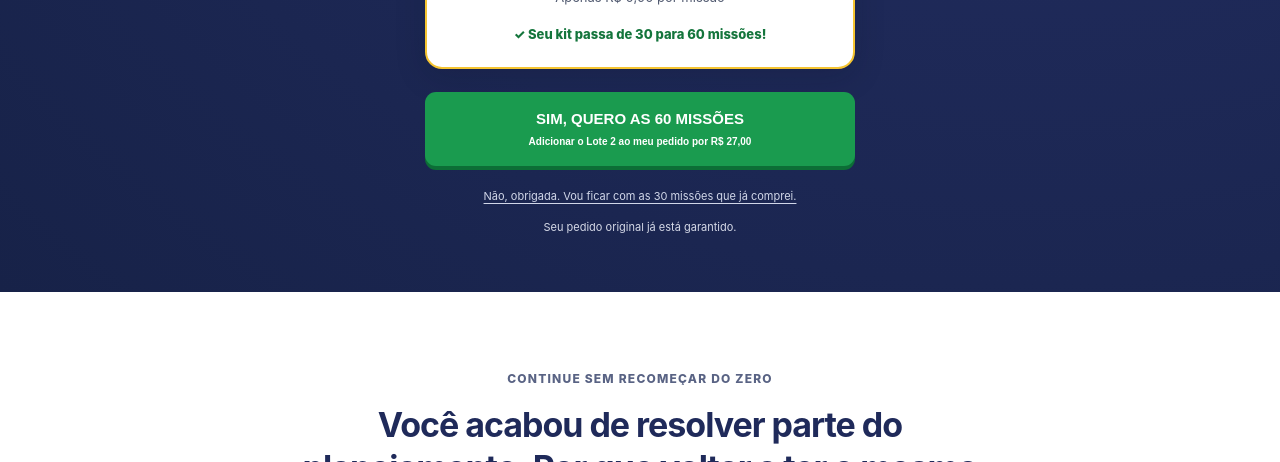
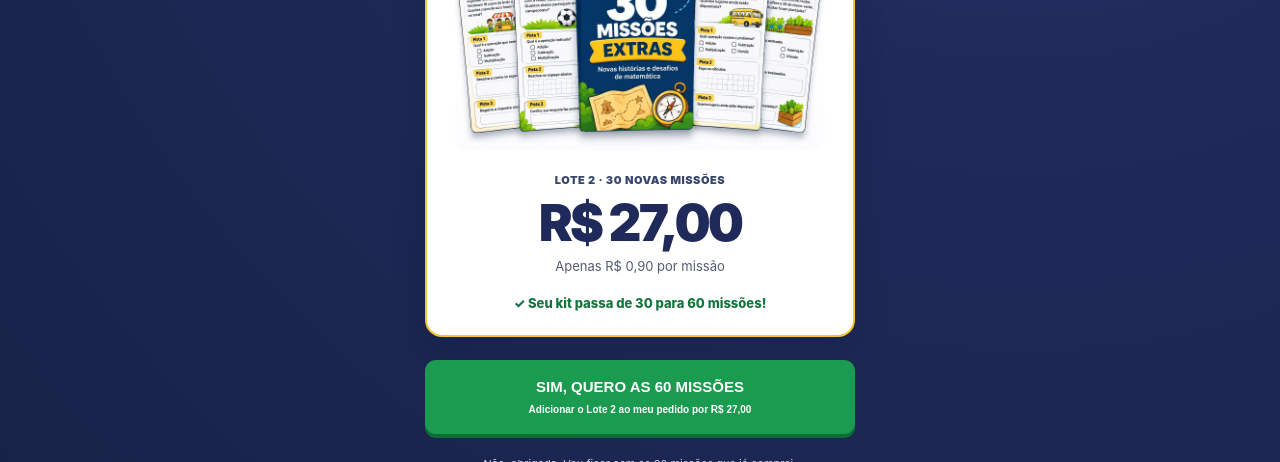
Before and after one commit to israelviitor/matematica-em-missao, a website: page upsell/index.html in a window 1280 px wide. Shown: the part 638-1100 px from the top of the page. Drawn offline with Linux system fonts and the light colour scheme.

Commit message:
Adicionar mockup WebP ao card de preço do upsell

```diff
--- a/upsell/index.html
+++ b/upsell/index.html
@@ -65,6 +65,10 @@
 @media(max-width:630px){.top{font-size:16px;padding:14px 13px}.two-part-headline{font-size:clamp(23px,6.3vw,33px)!important;line-height:1.2!important}.two-part-headline .headline-yellow{margin-top:5px}}
 @media(max-width:350px){.two-part-headline{font-size:22px!important}}
 
+
+/* Mockup em WebP no interior do card da oferta */
+.deal .deal-mockup{display:block;width:100%;height:auto;max-width:370px;margin:0 auto 13px;border-radius:10px;object-fit:contain}
+@media(max-width:630px){.deal .deal-mockup{max-width:100%;margin-bottom:12px}}
 </style></head><body>
 <header class="top">Pedido aprovado! Suas primeiras 30 missões estão garantidas.</header>
 <main><section class="hero"><div class="hero-inner">
@@ -73,7 +77,7 @@
 <p class="question">Voltar a procurar, adaptar e preparar novos problemas de matemática?</p>
 <p class="sub"><strong>Garanta agora as próximas 30 missões inéditas</strong> e deixe a continuação do seu material pronta.</p>
 
-<div class="deal"><div class="tag">LOTE 2 · 30 NOVAS MISSÕES</div><div class="price">R$ 27,00</div><div class="unit">Apenas R$ 0,90 por missão</div><div class="total">✓ Seu kit passa de 30 para 60 missões!</div></div>
+<div class="deal"><img class="deal-mockup" src="/img/matematica_em_missao_lote2_mockup.webp" alt="Lote 2 Matemática em Missão: 30 missões extras para o 3º, 4º e 5º ano" width="600" height="400" loading="eager" decoding="async"><div class="tag">LOTE 2 · 30 NOVAS MISSÕES</div><div class="price">R$ 27,00</div><div class="unit">Apenas R$ 0,90 por missão</div><div class="total">✓ Seu kit passa de 30 para 60 missões!</div></div>
 <button class="cta" data-action="accept">SIM, QUERO AS 60 MISSÕES<small>Adicionar o Lote 2 ao meu pedido por R$ 27,00</small></button>
 <a href="#" class="decline" data-action="decline">Não, obrigada. Vou ficar com as 30 missões que já comprei.</a>
 <p class="secure">Seu pedido original já está garantido.</p>
```
